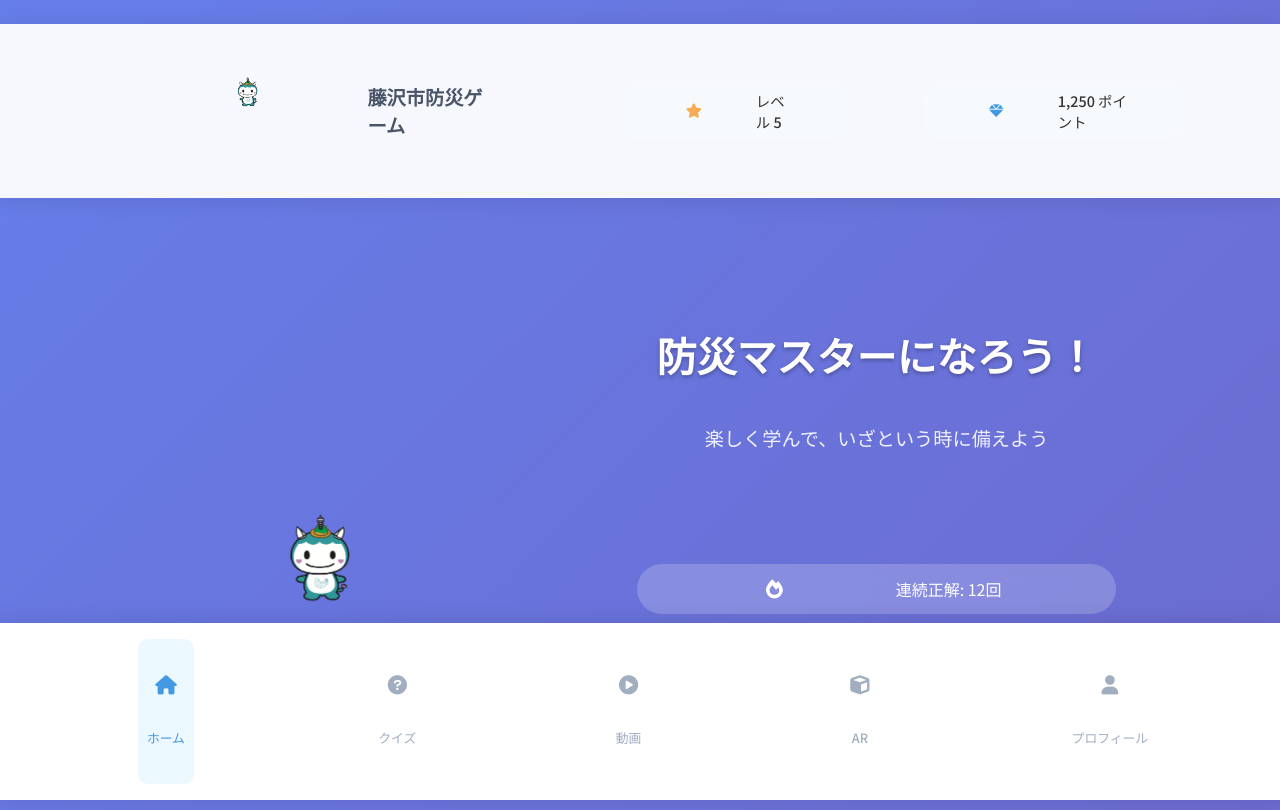
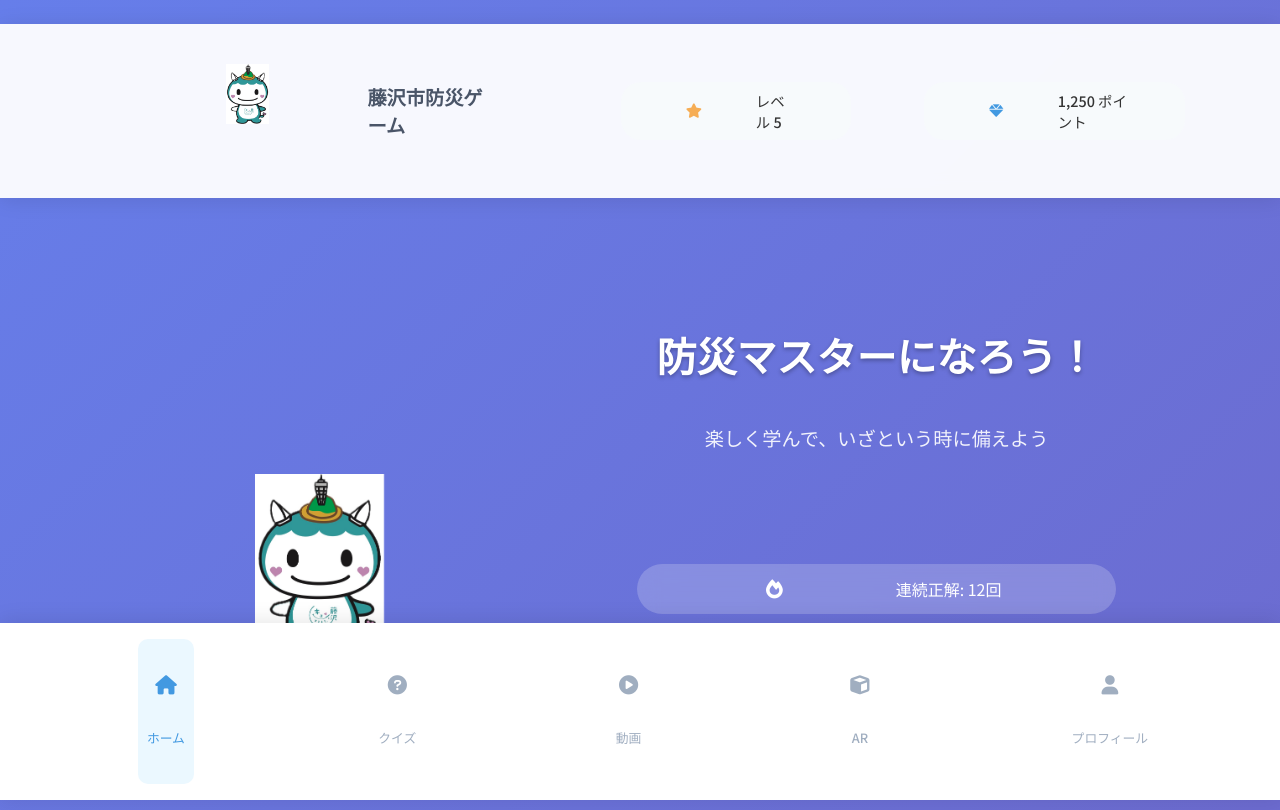
Before and after one commit to hamaclub/fujisawa, a plain HTML site: page index.html in a window 1280 px wide. Shown: the top 810 px of the page. Drawn offline with Linux system fonts and the light colour scheme.

Commit message:
Update index.html

```diff
--- a/index.html
+++ b/index.html
@@ -13,7 +13,7 @@
         <div class="header-content">
             <div class="logo">
                 <div class="mascot-logo">
-                    <img src="fujikyun.png" alt="ふじきゅん" class="mascot-image">
+                    <img src="1D46E109-6C6F-4B37-85F0-AA2A61645DC5_1_201_a.jpeg" alt="ふじきゅん" class="mascot-image">
                 </div>
                 <span>藤沢市防災ゲーム</span>
             </div>
@@ -34,7 +34,7 @@
                 <section class="hero-section">
             <div class="hero-content">
                 <div class="hero-mascot">
-                    <img src="fujikyun.png" alt="ふじきゅん" class="mascot-image hero-mascot-img">
+                    <img src="1D46E109-6C6F-4B37-85F0-AA2A61645DC5_1_201_a.jpeg" alt="ふじきゅん" class="mascot-image hero-mascot-img">
                 </div>
                 <div class="hero-text">
                     <h1>防災マスターになろう！</h1>
@@ -56,7 +56,7 @@
                 <section class="guide-section">
             <div class="guide-card">
                 <div class="guide-mascot">
-                    <img src="fujikyun.png" alt="ふじきゅん" class="mascot-image guide-mascot-img">
+                    <img src="1D46E109-6C6F-4B37-85F0-AA2A61645DC5_1_201_a.jpeg" alt="ふじきゅん" class="mascot-image guide-mascot-img">
                 </div>
                 <div class="guide-text">
                     <h3>こんにちは！藤沢市のマスコットです</h3>
@@ -81,7 +81,7 @@
                         <div class="progress" style="width: 60%"></div>
                     </div>
                     <div class="card-mascot">
-                        <img src="fujikyun.png" alt="ふじきゅん" class="mascot-image mini-mascot-img">
+                        <img src="1D46E109-6C6F-4B37-85F0-AA2A61645DC5_1_201_a.jpeg" alt="ふじきゅん" class="mascot-image mini-mascot-img">
                     </div>
                 </div>
 
@@ -96,7 +96,7 @@
                         <span><i class="fas fa-clock"></i> 30分</span>
                     </div>
                     <div class="card-mascot">
-                        <img src="fujikyun.png" alt="ふじきゅん" class="mascot-image mini-mascot-img">
+                        <img src="1D46E109-6C6F-4B37-85F0-AA2A61645DC5_1_201_a.jpeg" alt="ふじきゅん" class="mascot-image mini-mascot-img">
                     </div>
                 </div>
 
@@ -111,7 +111,7 @@
                         <span><i class="fas fa-eye"></i> 3D体験</span>
                     </div>
                     <div class="card-mascot">
-                        <img src="fujikyun.png" alt="ふじきゅん" class="mascot-image mini-mascot-img">
+                        <img src="1D46E109-6C6F-4B37-85F0-AA2A61645DC5_1_201_a.jpeg" alt="ふじきゅん" class="mascot-image mini-mascot-img">
                     </div>
                 </div>
 
@@ -126,7 +126,7 @@
                         <span><i class="fas fa-info-circle"></i> 事例紹介</span>
                     </div>
                     <div class="card-mascot">
-                        <img src="fujikyun.png" alt="ふじきゅん" class="mascot-image mini-mascot-img">
+                        <img src="1D46E109-6C6F-4B37-85F0-AA2A61645DC5_1_201_a.jpeg" alt="ふじきゅん" class="mascot-image mini-mascot-img">
                     </div>
                 </div>
             </div>
@@ -137,7 +137,7 @@
             <div class="mission-card">
                 <div class="mission-content">
                     <div class="mission-mascot">
-                        <img src="fujikyun.png" alt="ふじきゅん" class="mascot-image mission-mascot-img">
+                        <img src="1D46E109-6C6F-4B37-85F0-AA2A61645DC5_1_201_a.jpeg" alt="ふじきゅん" class="mascot-image mission-mascot-img">
                     </div>
                     <div class="mission-text">
                         <h3>防災クイズを3問正解しよう</h3>
@@ -161,7 +161,7 @@
                     <div class="rank">1</div>
                     <div class="player-info">
                         <div class="player-avatar">
-                            <img src="fujikyun.png" alt="ふじきゅん" class="mascot-image avatar-mascot-img">
+                            <img src="1D46E109-6C6F-4B37-85F0-AA2A61645DC5_1_201_a.jpeg" alt="ふじきゅん" class="mascot-image avatar-mascot-img">
                         </div>
                         <div class="player-details">
                             <span class="player-name">防災マスター</span>
@@ -176,7 +176,7 @@
                     <div class="rank">2</div>
                     <div class="player-info">
                         <div class="player-avatar">
-                            <img src="fujikyun.png" alt="ふじきゅん" class="mascot-image avatar-mascot-img">
+                            <img src="1D46E109-6C6F-4B37-85F0-AA2A61645DC5_1_201_a.jpeg" alt="ふじきゅん" class="mascot-image avatar-mascot-img">
                         </div>
                         <div class="player-details">
                             <span class="player-name">安全太郎</span>
@@ -191,7 +191,7 @@
                     <div class="rank">3</div>
                     <div class="player-info">
                         <div class="player-avatar">
-                            <img src="fujikyun.png" alt="ふじきゅん" class="mascot-image avatar-mascot-img">
+                            <img src="1D46E109-6C6F-4B37-85F0-AA2A61645DC5_1_201_a.jpeg" alt="ふじきゅん" class="mascot-image avatar-mascot-img">
                         </div>
                         <div class="player-details">
                             <span class="player-name">備えちゃん</span>
@@ -239,7 +239,7 @@
             </div>
             <div class="quiz-content">
                 <div class="quiz-mascot">
-                    <img src="fujikyun.png" alt="ふじきゅん" class="mascot-image quiz-mascot-img">
+                    <img src="1D46E109-6C6F-4B37-85F0-AA2A61645DC5_1_201_a.jpeg" alt="ふじきゅん" class="mascot-image quiz-mascot-img">
                 </div>
                 <div class="quiz-progress">
                     <div class="progress-bar">
```
